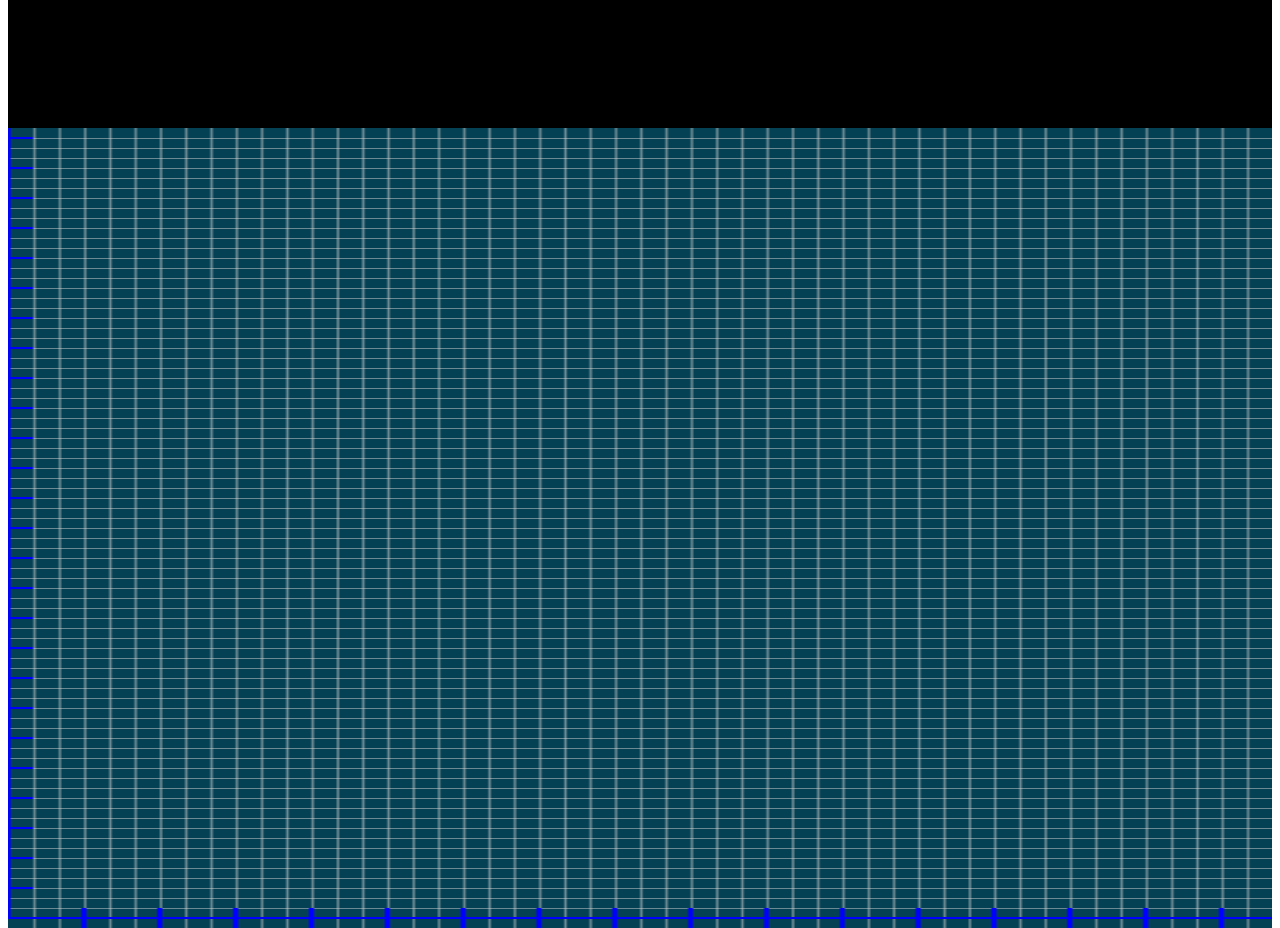
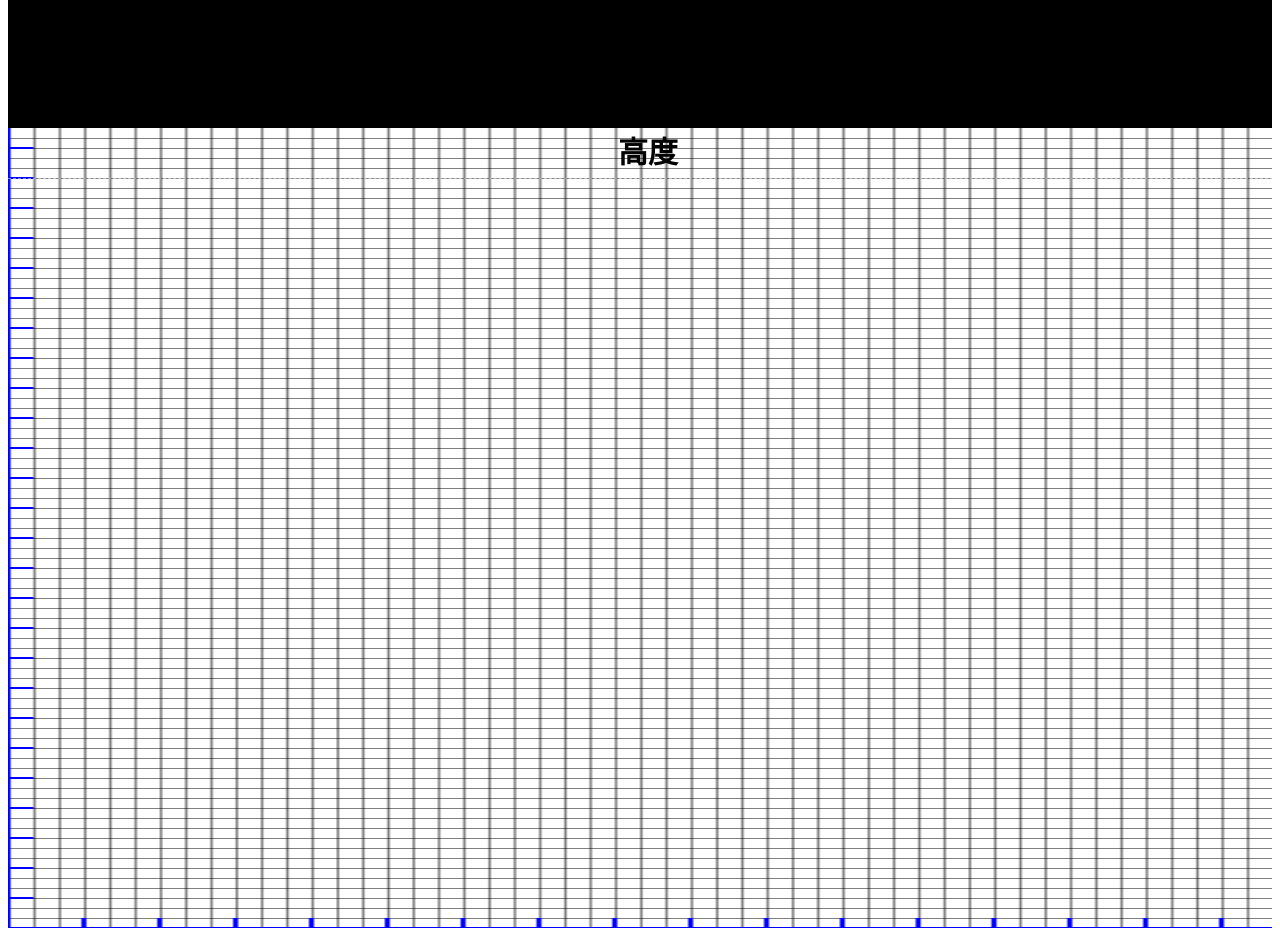
Before and after one commit to xdan111/Lightning, a plain HTML site: page index.html in a window 1280 px wide. Shown: the part 380-1308 px from the top of the page. Drawn offline with Linux system fonts and the light colour scheme.

Commit message:
feature-0.0.4

```diff
--- a/css/style.css
+++ b/css/style.css
@@ -14,7 +14,16 @@
     background-color: #940002;
 }
 .pen{
-    background-color: #044154;
     width: 100%;
     height: 800px;
 }
+.zhiy{
+    height: 50px;
+    border-bottom: 1px dashed rgba(255, 255, 255, 0.5);
+
+    width: 100%;
+    position: fixed;
+    text-align: center;
+    font-size: 30px;
+    font-weight: bold;
+}
--- a/js/main.js
+++ b/js/main.js
@@ -14,6 +14,11 @@ divfather.appendChild(divtop);
 divfather.appendChild(divcenter);
 divfather.appendChild(divbotton);
 
+//标记线
+var zhi=document.createElement('label');
+divcenter.appendChild(zhi);
+zhi.setAttribute("class","zhiy");
+zhi.innerHTML="高度"
 //画网格
 var canvas=document.createElement('canvas');
 divcenter.appendChild(canvas);
@@ -49,7 +54,7 @@ function drawGrid(stepX, stepY, color, lineWidth){
     // 清除路径
     context.beginPath();
 }
-drawGrid(10, 10, 'lightgray', 0.5);
+drawGrid(10, 10, 'block', 0.5);
 function drawAxes(origin, x_Len, y_Len, color, lineWidth){
 
     // 创建水平坐标轴路径
@@ -81,4 +86,38 @@ function drawAxes(origin, x_Len, y_Len, color, lineWidth){
     // 清除路径
     context.beginPath();
 }
-drawAxes([0, 790], 1920, 800, 'blue', 2);
+drawAxes([0, 800], 1920, 800, 'blue', 2);
+
+
+var scrollFunc = function (e) {
+    e = e || window.event;
+    if (e.wheelDelta) {  //判断浏览器IE，谷歌滑轮事件
+        if (e.wheelDelta > 0) { //当滑轮向上滚动时
+                                //                      var userops=document.getElementsByClassName("user-ops")[0];
+            //                    userops.style.bottom=15+'px';
+            zhi.innerHTML=document.body.clientHeight-window.pageYOffset-zhi.offsetTop;
+        }
+        if (e.wheelDelta < 0) {
+//                        var userops=document.getElementsByClassName("user-ops")[0];
+//                        userops.style.bottom=-59+'px';
+            zhi.innerHTML=document.body.clientHeight-zhi.offsetTop-window.pageYOffset;
+        }
+    } else if (e.detail) {  //Firefox滑轮事件
+        if (e.detail> 0) { //当滑轮向上滚动时
+//                        var userops=document.getElementsByClassName("user-ops")[0];
+//                        userops.style.bottom=15+'px';
+            zhi.innerHTML=document.body.clientHeight-zhi.offsetTop-window.pageYOffset;
+        }
+        if (e.detail< 0) { //当滑轮向下滚动时
+//                        var userops=document.getElementsByClassName("user-ops")[0];
+//                        userops.style.bottom=-59+'px';
+            zhi.innerHTML=document.body.clientHeight-zhi.offsetTop-window.pageYOffset;
+        }
+    }
+}
+//给页面绑定滑轮滚动事件
+if (document.addEventListener) {//firefox
+    document.addEventListener('DOMMouseScroll', scrollFunc, false);
+}
+//滚动滑轮触发scrollFunc方法  //ie 谷歌
+window.onmousewheel = document.onmousewheel = scrollFunc;
```
